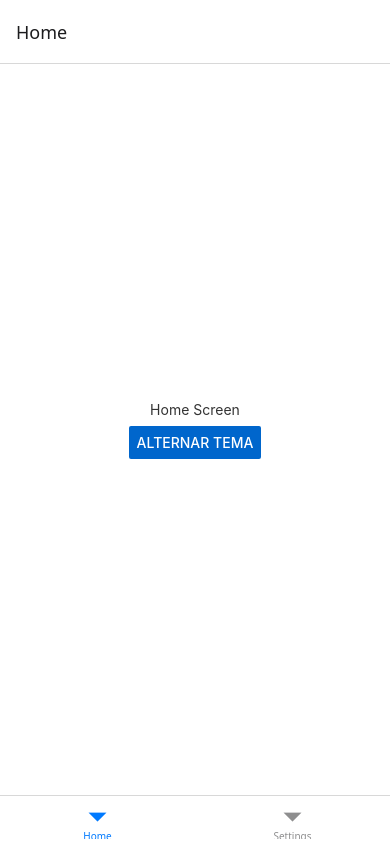
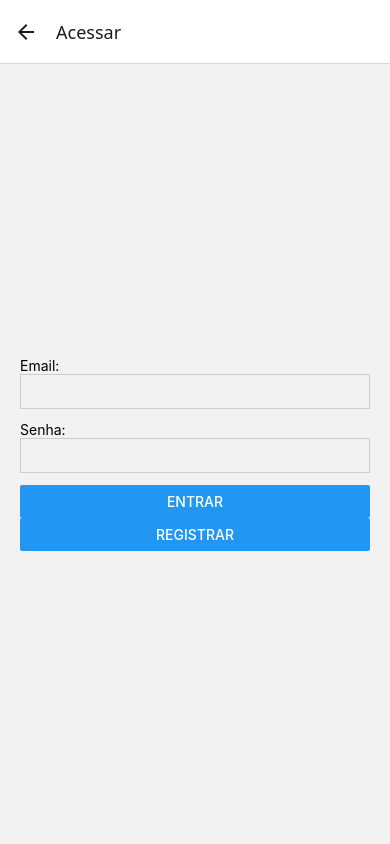
Before and after one commit to isbia/CARDMOB, a React Native app in the folder Etapa3/loja-react-app/: screen /Login in a window 390 px wide. Built offline with nearby package versions, Linux system fonts and the light colour scheme.

Commit message:
Inclui novas telas: registro e login

```diff
--- a/Etapa3/loja-react-app/src/navigation/RootNavigation.tsx
+++ b/Etapa3/loja-react-app/src/navigation/RootNavigation.tsx
@@ -7,6 +7,8 @@ import { RootStackParamList, TabParamList } from "./types";
 // Telas do app
 import HomeScreen from "../screens/HomeScreen";
 // importar depois que implementar: DetailScreen, SettingsScreen
+import RegisterScreen from "../screens/RegisterScreen";
+import LoginScreen from "../screens/LoginScreen";
 
 const AppStack = createNativeStackNavigator<RootStackParamList>();
 const Tab = createBottomTabNavigator<TabParamList>();
@@ -16,6 +18,7 @@ function TabNavigator() {
         <Tab.Navigator>
             <Tab.Screen name="Home" component={HomeScreen}/>
             <Tab.Screen name="Settings" component={HomeScreen}/>
+            <Tab.Screen name="Register" component={RegisterScreen}/>
         </Tab.Navigator>
     );
 }
@@ -33,6 +36,11 @@ function AppNavigator() {
             component={HomeScreen}
             options={{title: 'Detalhes'}}
         />
+        <AppStack.Screen
+            name="Login"
+            component={LoginScreen}
+            options={{ title: "Acessar"}}
+        />
     </AppStack.Navigator>
     );
 }
--- a/Etapa3/loja-react-app/src/navigation/types.ts
+++ b/Etapa3/loja-react-app/src/navigation/types.ts
@@ -3,9 +3,11 @@ import { NavigatorScreenParams } from "@react-navigation/native";
 export type TabParamList = {
     Home: undefined,
     Settings: undefined,
+    Register: undefined,
 };
 
 export type RootStackParamList = {
     Tabs: NavigatorScreenParams<TabParamList>;
     Details: { itemId: number };
+    Login: undefined;
 }
--- a/Etapa3/loja-react-app/src/screens/HomeScreen.tsx
+++ b/Etapa3/loja-react-app/src/screens/HomeScreen.tsx
@@ -1,9 +1,10 @@
 import React from "react";
 import { View, Text, Button, StyleSheet } from "react-native";
-
+//import { useNavigation } from "@react-navigation/native"
 import { useTheme } from '../contexts/ThemeContext'; // Nova
 
-function HomeScreen () {
+function HomeScreen ({ navigation }: any) {
+    //const navigation = useNavigation();
     const { theme, toggleTheme } = useTheme();
     return (
         <View style={[styles.container, {backgroundColor: theme.colors.background}]}>
@@ -12,6 +13,8 @@ function HomeScreen () {
                 </Text>
                 <Button title="Alternar Tema" color={theme.colors.primary}
                 onPress={toggleTheme}/>
+                <Button title="Ir para detalhes" onPress={ () => navigation.navigate('Details')}/>
+                <Button title="Login" onPress={ () => navigation.navigate ('Login')} />
         </View>
     );
 }
--- /dev/null
+++ b/Etapa3/loja-react-app/src/screens/LoginScreen.tsx
@@ -0,0 +1,61 @@
+import React, {useState} from "react";
+import {View, TextInput, Button, StyleSheet, Text} from "react-native";
+
+export default function LoginScreen({ navigation}: any) {
+    const [email, setEmail] = useState('');
+    const [password, setPassword] = useState('');
+    const [error, setError] = useState('');
+
+    const handleLogin = async () => {
+        try {
+            // Lógica de login / conexão com backend.
+            console.log('Login ok');
+        } catch (err: any) {
+            setError(err);
+        }
+    }
+
+    return (
+        <View style={styles.container }>
+            <Text>Email:</Text>
+            <TextInput
+            style={styles.input}
+            value={email}
+            onChangeText={setEmail}
+            autoCapitalize="none"
+            />
+            <Text>Senha:</Text>
+            <TextInput
+            style={styles.input}
+            value={password}
+            onChangeText={setPassword}
+            secureTextEntry
+            />
+
+            {error ?
+                <Text
+                    style={{ color: 'red'}}
+                >
+                    {error}
+                </Text> : null
+            }
+            <Button title="Entrar" onPress={handleLogin}/>
+            <Button title="Registrar" onPress={ () => navigation.navigate('Register')}/>
+
+        </View>
+    );
+}
+
+const styles = StyleSheet.create({
+    container: {
+        flex: 1,
+        justifyContent: 'center',
+        padding: 20,
+    },
+    input: {
+        borderWidth: 1,
+        borderColor: '#ccc',
+        padding: 8,
+        marginBottom: 12,
+    }
+});
--- /dev/null
+++ b/Etapa3/loja-react-app/src/screens/RegisterScreen.tsx
@@ -0,0 +1,11 @@
+import React from "react";
+import { View, Text, Button } from "react-native";
+
+export default function RegisterScreen({ navigation }: any) {
+    return (
+        <View style={{ flex: 1, justifyContent: 'center', alignItems: 'center'}}>
+            <Text>Página de Registro</Text>
+            <Button title="Voltar" onPress={() => navigation.goBack() }/>
+        </View>
+    );
+}
```
